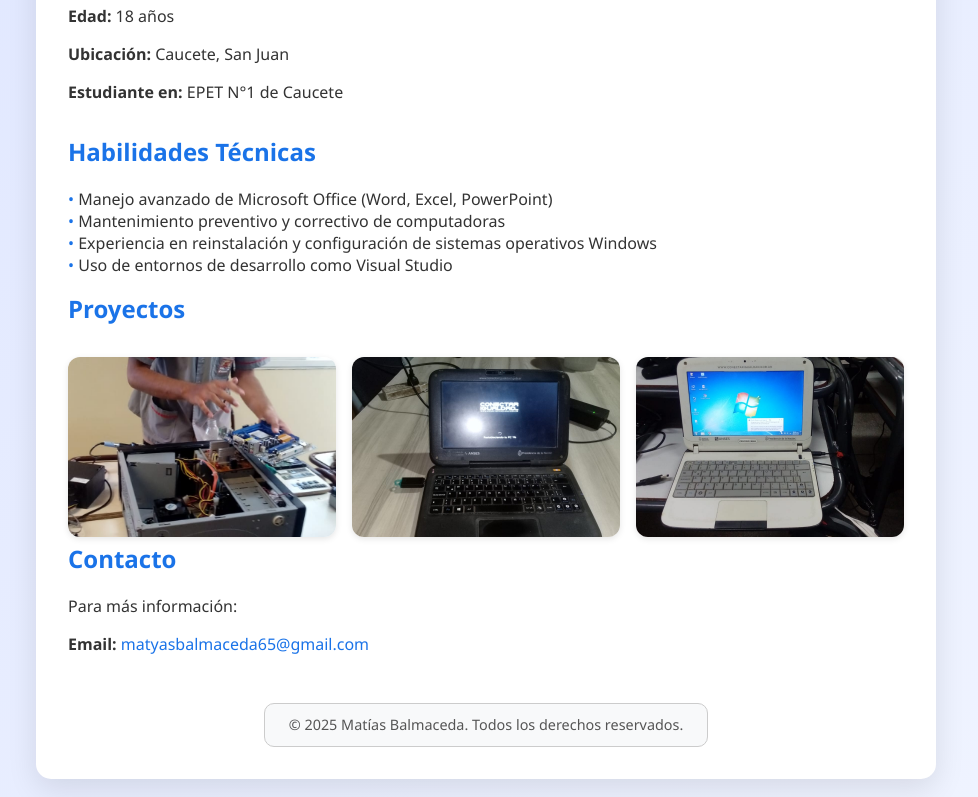
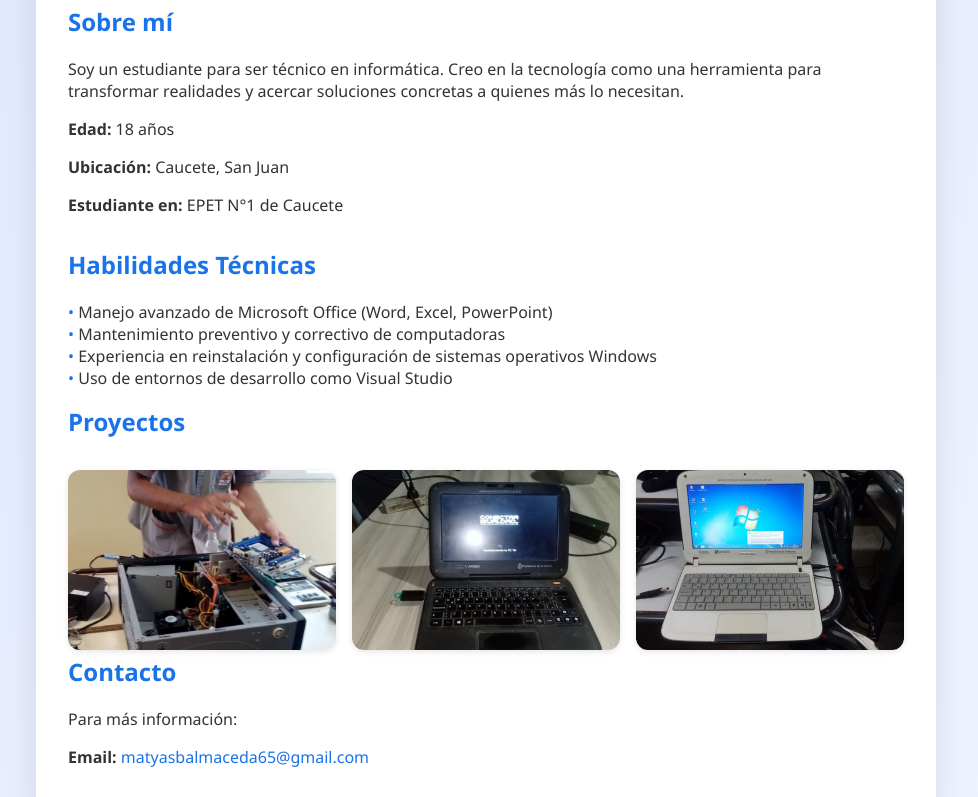
Before and after one commit to Watias2/Portafolio, a plain HTML site: page index.html in a window 1280 px wide. Shown: the part 123-920 px from the top of the page, without its empty margins (154-1132 px from the left). Drawn offline with Linux system fonts and the light colour scheme.

Commit message:
Update index.html

```diff
--- a/index.html
+++ b/index.html
@@ -180,6 +180,10 @@
 <body>
   <div class="container">
     <h1>Matías Balmaceda</h1>
+
+    <h2>Sobre mí</h2>
+    <p>Soy un estudiante para ser técnico en informática. Creo en la tecnología como una herramienta para transformar realidades y acercar soluciones concretas a quienes más lo necesitan.</p>
+
     <div class="info">
       <p><strong>Edad:</strong> 18 años</p>
       <p><strong>Ubicación:</strong> Caucete, San Juan</p>
```
